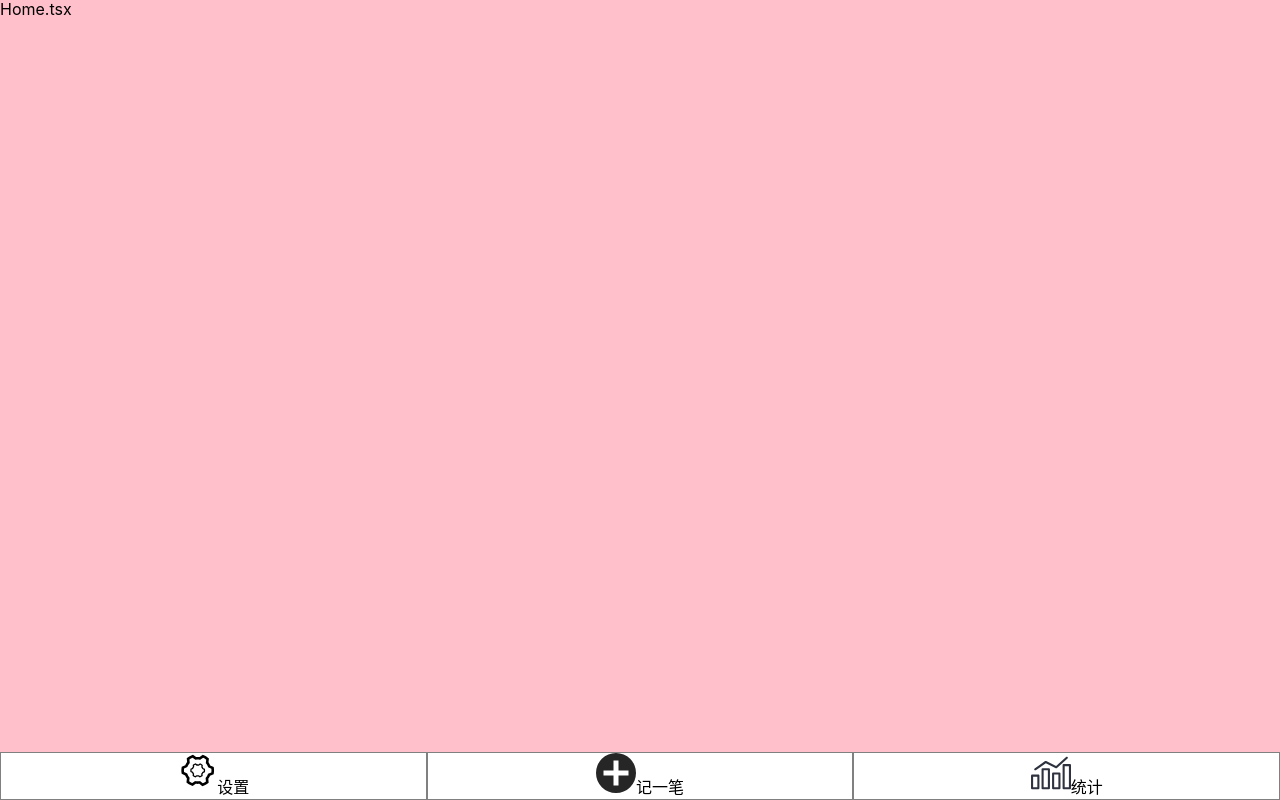
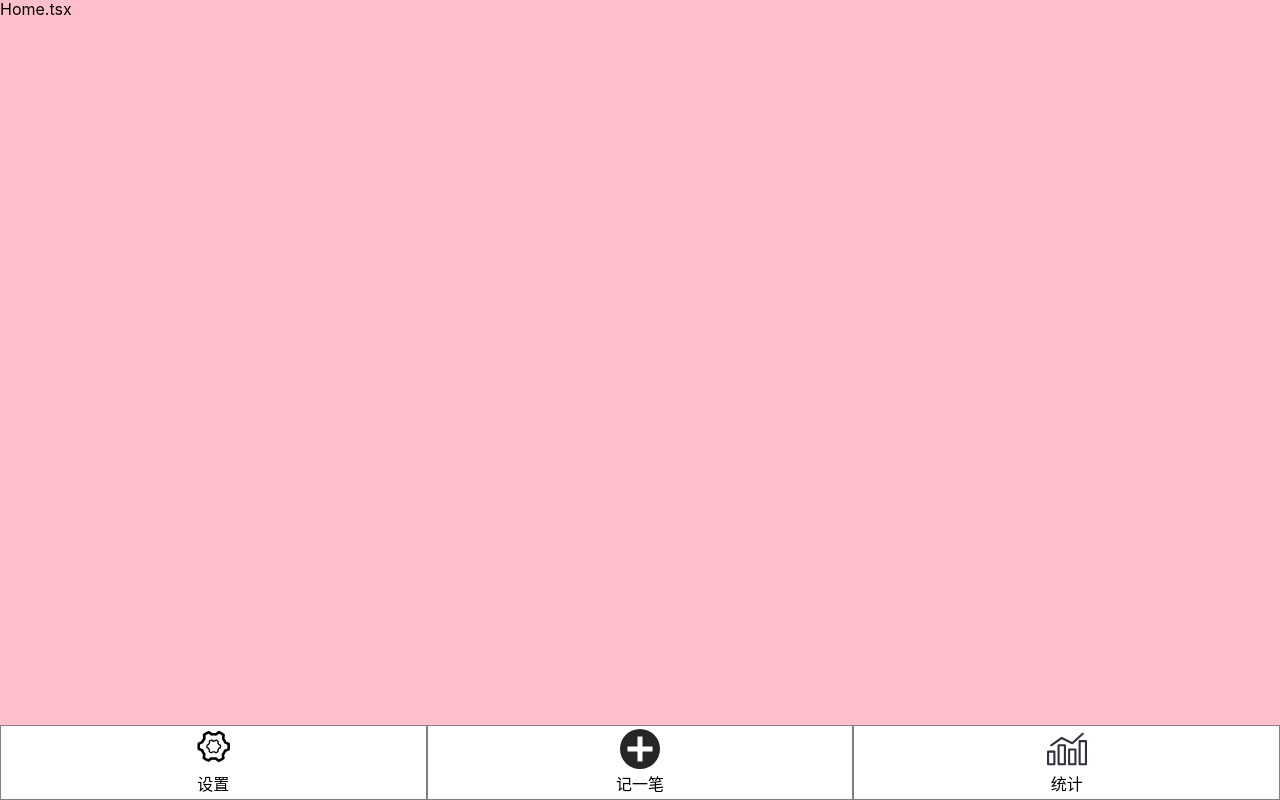
Before and after one commit to ViktorVan22/account-book-react, a React app: page /#/home in a window 1280 px wide. Built offline with nearby package versions, Linux system fonts and the light colour scheme.

Commit message:
css modifications

```diff
--- a/src/styles/components/layout.scss
+++ b/src/styles/components/layout.scss
@@ -15,6 +15,13 @@
         width: 33.3333%;
         border: 1px solid grey;
         text-align: center;
+        display: flex;
+        flex-direction: column;
+        align-items: center;
+        padding: 3px 0;
+        > span {
+          margin-top: 3px;
+        }
       }
     }
   }
```
